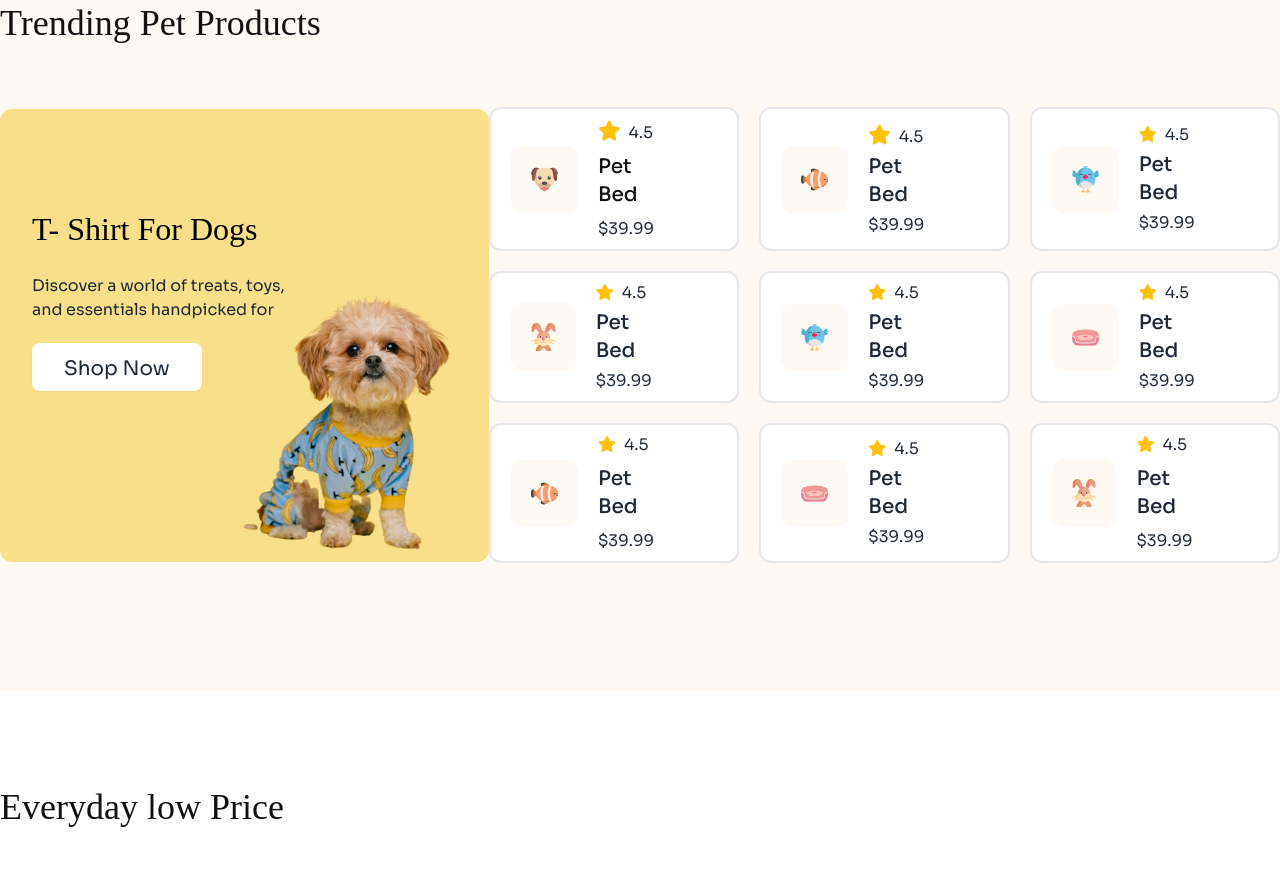
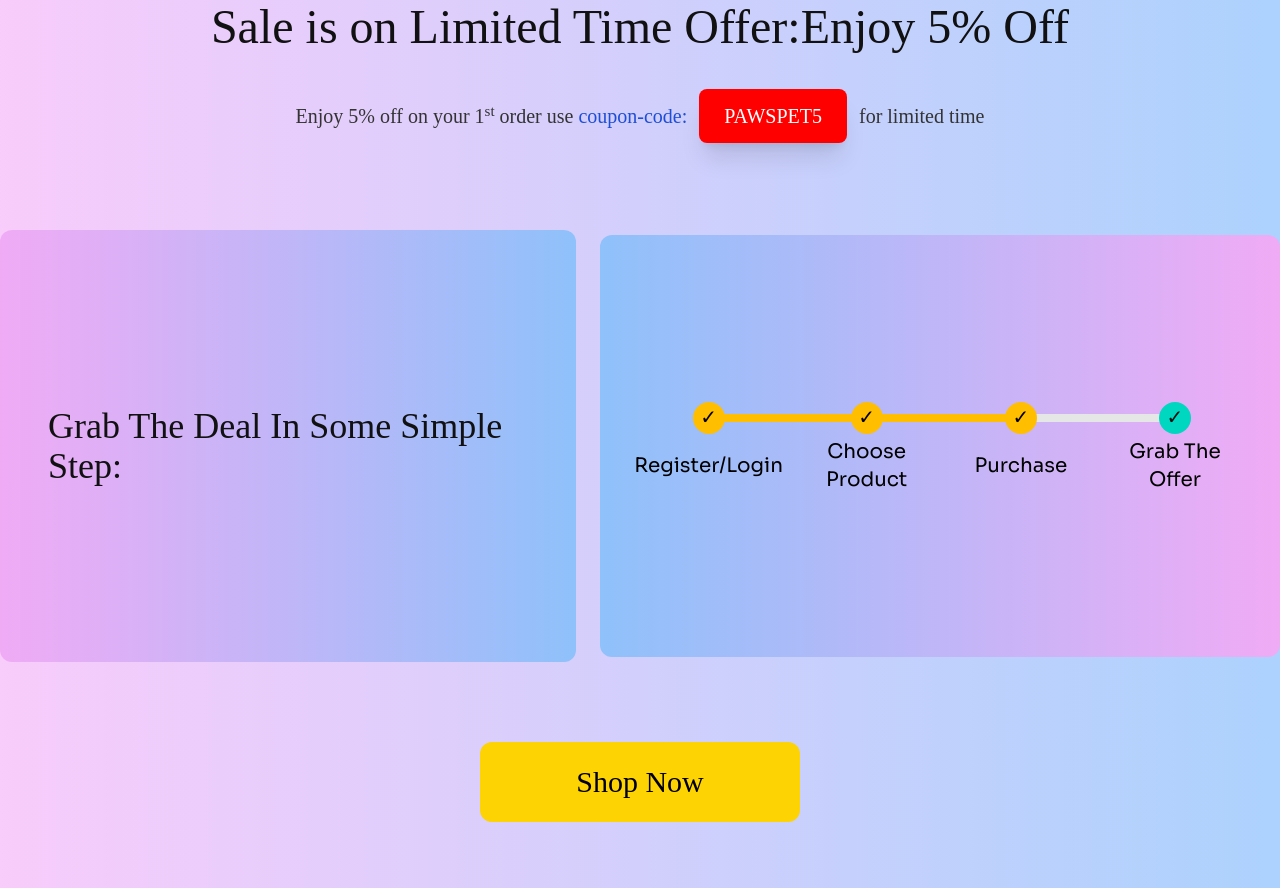
Before and after one commit to khalidhossain5000/Assignment-3, a plain HTML site: page index.html in a window 1280 px wide. Shown: the part 1547-2435 px from the top of the page. Drawn offline with nearby package versions, Linux system fonts and the light colour scheme; a web font is replaced by a local one.

Commit message:
challenge part offer section completed

```diff
--- a/index.html
+++ b/index.html
@@ -38,9 +38,11 @@
         .title-color {
             color: #111111;
         }
+        /* custom animation test  */
+
     </style>
 </head>
-
+<!-- bg-gradient-to-r from-stone-200 to-[#d9006dd8]  -->
 <body class="adlam-display-font">
     <!-- header section start  -->
     <header class="mb-12 md:mb-24">
@@ -152,6 +154,52 @@
 
             </div>
         </section>
+
+        <!-- CHALLENGE SECTION:OFFER PART  START  -->
+        <section class="py-24 px-4 md:px-0 bg-gradient-to-r from-[#F8CCFB] to-[#ACD2FD]">
+            <!-- content container  -->
+             <section class="md:container mx-auto">
+                <!-- title  -->
+                 <h1 class="text-5xl title-color text-center my-8">Sale is on Limited Time Offer:Enjoy 5% Off</h1>
+                 <p style="line-height: 35px;" class="mt-12 text-center text-xl text-[#333333]">Enjoy 5% off on your 1<sup>st</sup> order use <span class="text-blue-700">coupon-code:</span><span class="bg-[#ff0000] py-1 px-2 md:py-4 md:px-5 rounded-md md:rounded-lg mx-3 text-white md:shadow-xl"> PAWSPET5 </span>for limited time</p>
+
+                 <!-- card container  -->
+                  <div class="md:flex items-center justify-center mt-12 md:mt-24 gap-6">
+                    <!-- card-1  -->
+                     <div class="bg-gradient-to-r from-[#f0abf5] to-[#8fc1fa] rounded-xl py-20 md:py-44 px-12 mb-6 md:mb-0">
+                        <h1 class="text-4xl title-color">Grab The Deal In Some Simple Step:</h1>
+                     </div>
+                     <!-- card-2 step  -->
+                      <div class="bg-gradient-to-r from-[#8fc1fa] to-[#f0abf5] rounded-xl py-20 md:py-[163px] px-8">
+                        <!-- desktop steps  -->
+                         <div class="hidden md:block">
+                            <ul class=" steps sora-font md:text-xl space-x-1 md:space-x-2 text-black">
+                                <li class="step step-warning"data-content="✓">Register/Login</li>
+                                <li class="step step-warning"data-content="✓">Choose Product</li>
+                                <li class="step step-warning"data-content="✓">Purchase</li>
+                                <li class="step step-accent"data-content="✓">Grab The Offer</li>
+                              </ul>
+                         </div>
+                        <!-- mobile steps  -->
+                        <div class="text-center">
+
+                            <ul class="md:hidden steps sora-font md:text-xl space-x-1 md:space-x-2 text-black steps-vertical mx-auto text-center">
+                                <li class="step step-warning"data-content="✓">Register/Login</li>
+                                <li class="step step-warning"data-content="✓">Choose Product</li>
+                                <li class="step step-warning"data-content="✓">Purchase</li>
+                                <li class="step step-accent"data-content="✓">Grab The Offer</li>
+                              </ul>
+                        </div>
+                      </div>
+
+                  </div>
+                    <!-- btn  -->
+                    <div class="text-center mt-20">
+                        <button class="md:w-3/12 md:h-20 rounded-xl text-bold bg-[#fdd303] text-black py-3 px-8 border-none text-xl md:text-3xl hover:bg-[#ffdc26]">Shop Now</button>
+                       </div>
+             </section>
+        </section>
+
 
         <!-- Trending pet section start  -->
         <section class="bg-[#FFF9F4] my-24 py-16 md:py-32">
```
